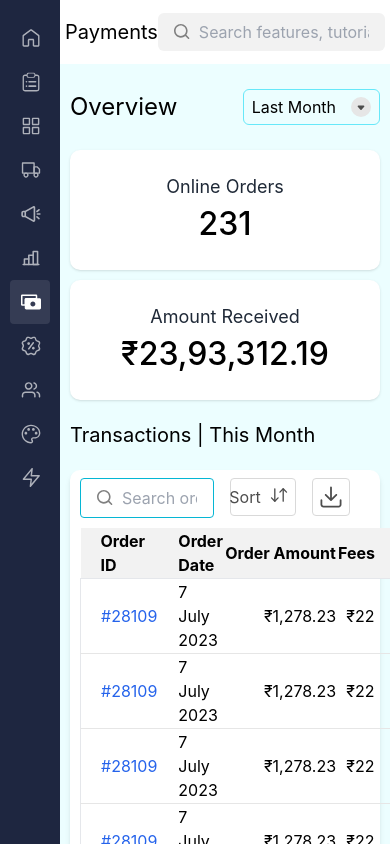
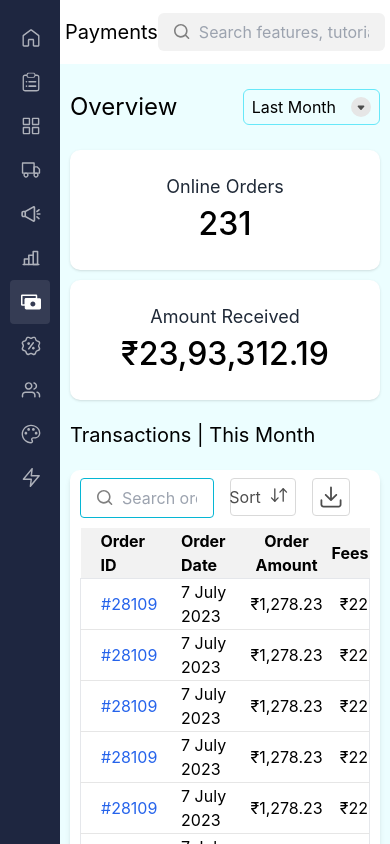
Before and after one commit to Ankur1493/dukaan-payouts-v1, a React (Vite) app: page / in a window 390 px wide. Shown: the top 844 px of the page. Built offline with nearby package versions, Linux system fonts and the light colour scheme; a web font is replaced by a local one.

Commit message:
added media query in order amount table component

```diff
--- a/src/components/TransactionsInfo.jsx
+++ b/src/components/TransactionsInfo.jsx
@@ -26,7 +26,7 @@ const TransactionsInfo = () => {
               <th className='text-left pl-[20px]'>Order ID</th>
               <th className='text-left pl-[20px]'>Order Date</th>
               <th>Order Amount</th>
-              <th className='text-right pr-[20px]'>Fees</th>
+              <th className='text-right lg:pr-[20px]'>Fees</th>
             </tr>
           </thead>
           <tbody className='text-center border-none'>
@@ -34,8 +34,8 @@ const TransactionsInfo = () => {
               <tr key={index} className='border-b-[#E6E6E6] border-[0.6px]'>
                 <td className='text-blue-600 text-left pl-[20px]' >{trans.orderId}</td>
                 <td className='text-left pl-[20px]'>{trans.orderDate}</td>
-                <td className='pl-[40px]'>{trans.orderAmount}</td>
-                <td className='text-right pr-[20px]' >{trans.fees}</td>
+                <td className='lg:pl-[40px]'>{trans.orderAmount}</td>
+                <td className='text-right lg:pr-[20px]' >{trans.fees}</td>
               </tr>
             ))}
           </tbody>
```
